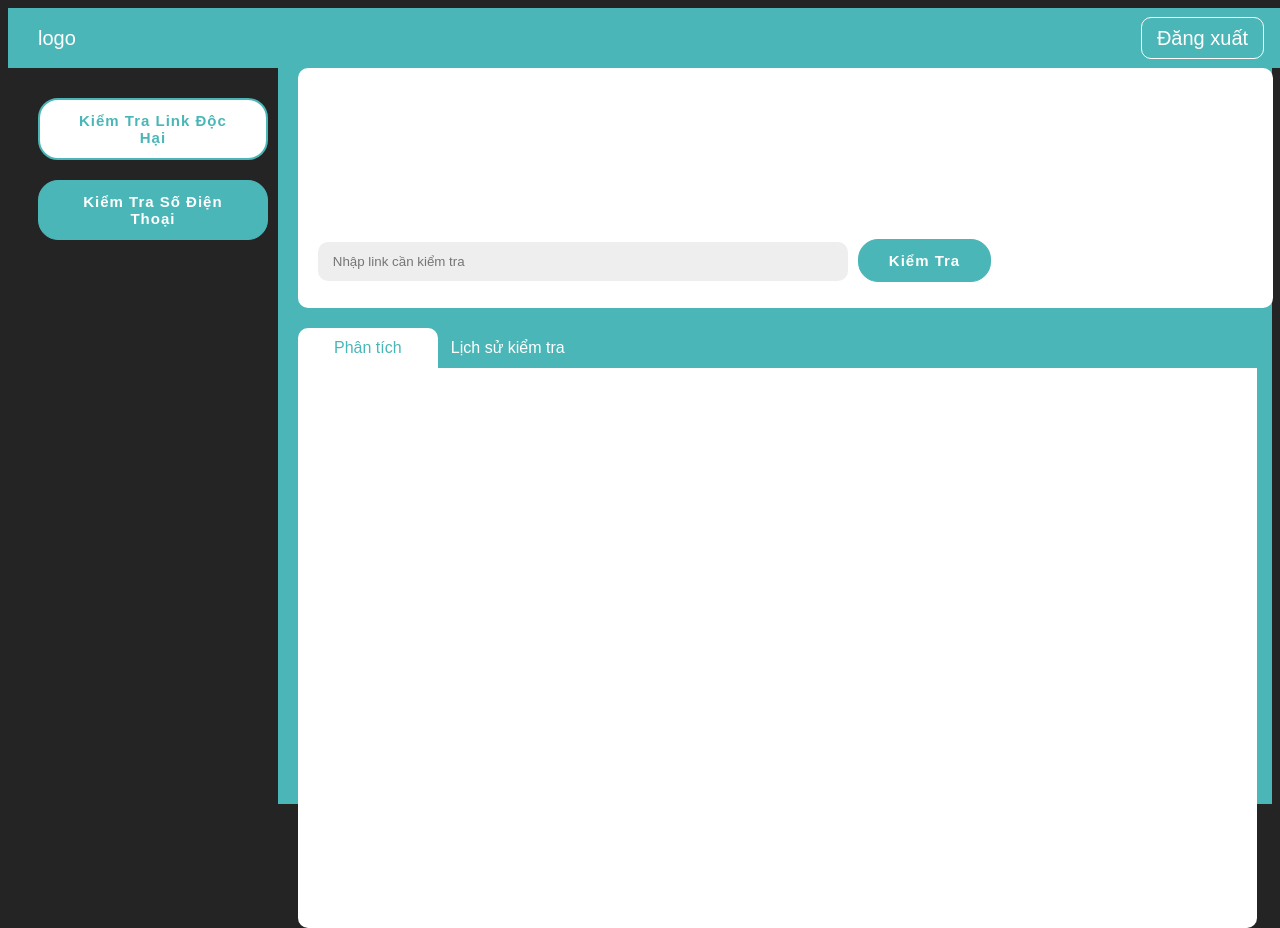
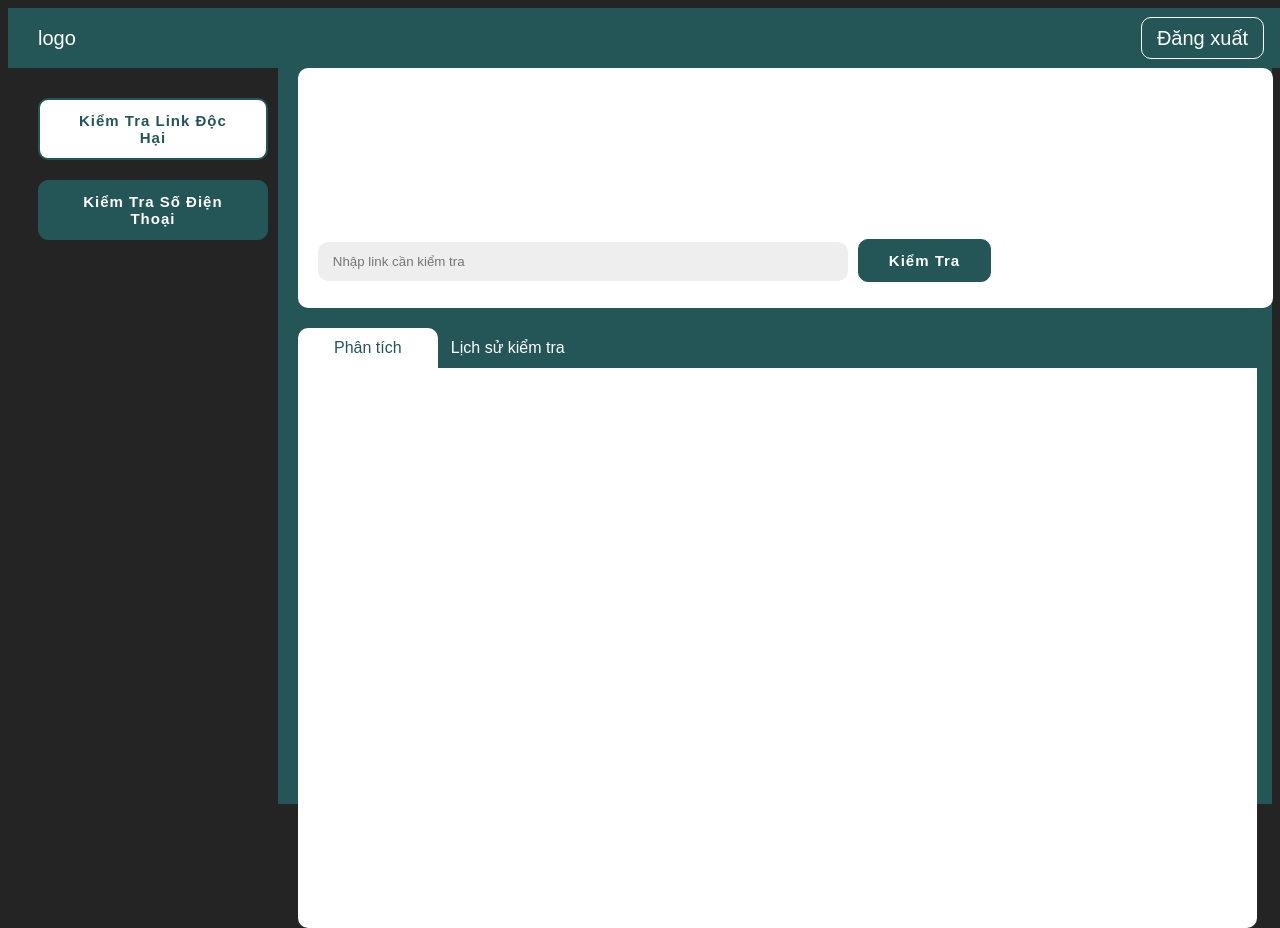
Before and after one commit to Spot204/AIPromax, a Vue app: page /home in a window 1280 px wide. Built offline with nearby package versions, Linux system fonts and the light colour scheme; the HTML template or start-up script is replaced by a standard one.

Commit message:
anhnguyen

```diff
--- a/src/components/Home.vue
+++ b/src/components/Home.vue
@@ -126,13 +126,13 @@ const setActiveBody = (body) => {
 
         .active {
             background-color: white;
-            color: #4bb6b7;
+            color: #245657;
 
         }
 
         .tap-item:hover {
             background-color: #fff;
-            color: #4bb6b7;
+            color: #245657;
             transition: 0.3s ease-in-out;
         }
     }
@@ -152,7 +152,7 @@ const setActiveBody = (body) => {
     height: 92vh;
     display: flex;
     flex-direction: column;
-    background-color: #4bb6b7;
+    background-color: #245657;
     padding: 0 0 0 20px;
 
 }
@@ -176,7 +176,7 @@ const setActiveBody = (body) => {
 .head {
     width: 97%;
     height: 60px;
-    background-color: #4bb6b7;
+    background-color: #245657;
     color: white;
     display: flex;
     justify-content: space-between;
@@ -194,7 +194,7 @@ const setActiveBody = (body) => {
 
 .exit:hover {
     background-color: white;
-    color: #4bb6b7;
+    color: #245657;
     transition: 0.3s ease-in-out;
 }
 
@@ -218,16 +218,16 @@ const setActiveBody = (body) => {
     }
 
     p:hover {
-        color: #4bb6b7;
+        color: #245657;
         transition: 0.3s ease-in-out;
     }
 }
 
 button {
     position: relative;
-    border-radius: 20px;
-    border: 1px solid #4bb6b7;
-    background-color: #4bb6b7;
+    border-radius: 10px;
+    border: 1px solid #245657;
+    background-color: #245657;
     color: #fff;
     font-size: 15px;
     font-weight: 700;
@@ -239,9 +239,6 @@ button {
     cursor: pointer;
 }
 
-button:hover {
-    letter-spacing: 3px;
-}
 
 button:active {
     transform: scale(0.95);
@@ -253,8 +250,8 @@ button:focus {
 
 button.active {
     background-color: #fff;
-    color: #4bb6b7;
-    border: 2px solid #4bb6b7;
+    color: #245657;
+    border: 2px solid #245657;
 }
 
 input {
--- a/src/components/Login.vue
+++ b/src/components/Login.vue
@@ -23,6 +23,8 @@ const handleLogin = async () => {
 
         if (res.status === 200) {
             router.push('/home');
+            username.value=""
+            password.value=""
         }
     } catch (err) {
         alert('Đăng nhập thất bại. Vui lòng kiểm tra lại tài khoản hoặc mật khẩu.');
@@ -43,12 +45,15 @@ const handSignIn = async () => {
             })
             if (res.status === 200) {
                 alert('Đăng ký tài khoản thành công.');
-                container.value.class.remove("right-panel-active");
+                container.value?.classList.remove("right-panel-active")
+                username1.value = ""
+                password1.value = ""
+                password2.value = ""
+                email.value = ""
             }
         }
     }
     catch (err) {
-        console.log(err)
         alert('Không thể đăng ký tài khoản.')
     }
 }
@@ -57,6 +62,8 @@ onMounted(() => {
     registerButton.value?.addEventListener("click", () => {
         container.value?.classList.add("right-panel-active")
     })
+
+
 
     loginButton.value?.addEventListener("click", () => {
         container.value?.classList.remove("right-panel-active")
--- a/src/server/config/configDB.js
+++ b/src/server/config/configDB.js
@@ -18,7 +18,7 @@ const connectDB = () => {
   db.run(`
     CREATE TABLE IF NOT EXISTS users (
       id INTEGER PRIMARY KEY AUTOINCREMENT,
-      username TEXT NOT NULL,
+      name TEXT NOT NULL,
       email TEXT NOT NULL ,
       password TEXT NOT NULL
     )
--- a/src/server/routers/accountRouter.js
+++ b/src/server/routers/accountRouter.js
@@ -34,7 +34,7 @@ router.post("/createAccount", async (req, res) => {
 
           // Gọi controller để tạo tài khoản
           await accountController(username, newPassword, email, res, db);
-          return res.status(500).json({ message: "Thành công" });
+          return res.status(200).json({ message: "Thành công" });
         } catch (error) {
           return res.status(500).json({ message: "Lỗi khi xử lý mật khẩu" });
         }
```
Also changed, not shown: 1 other file (tests, documents, lock files or other folders).
